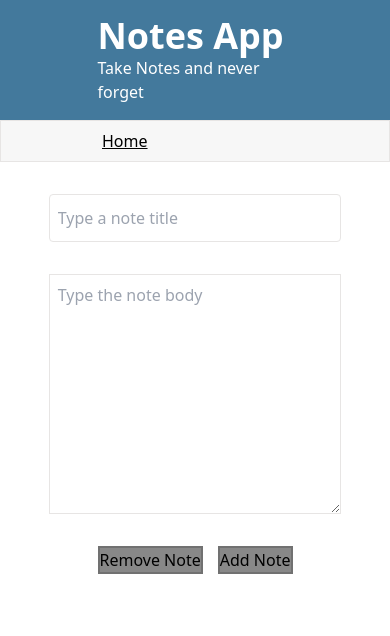
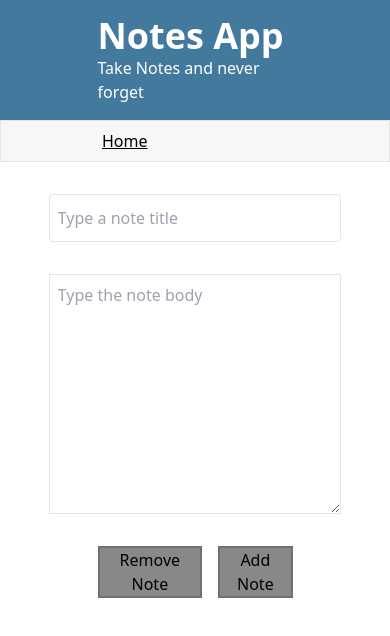
Before and after one commit to mohsinidrees2817/Taskmanager, a React (Create React App) app: page /edittext in a window 390 px wide. Shown: the top 636 px of the page. Built offline with nearby package versions, Linux system fonts and the light colour scheme.

Commit message:
responsive

```diff
--- a/src/Components/Edittext.jsx
+++ b/src/Components/Edittext.jsx
@@ -101,7 +101,7 @@ const Edittext = ({
           onChange={(e) => setDescription(e.target.value)}
         />
       </div>
-      <div className="flex justify-between items-center mx-auto w-2/4 mt-8">
+      <div className="flex gap-4 justify-between items-center mx-auto w-2/4 mt-8">
         <div onClick={() => deletenote(count)}>
           <Link to="/">
             <button className="mx-auto bg-[#888888] border-2 border-[#717171] text-black ">
```
Also changed, not shown: src/App.jsx (+0 -11 lines).
